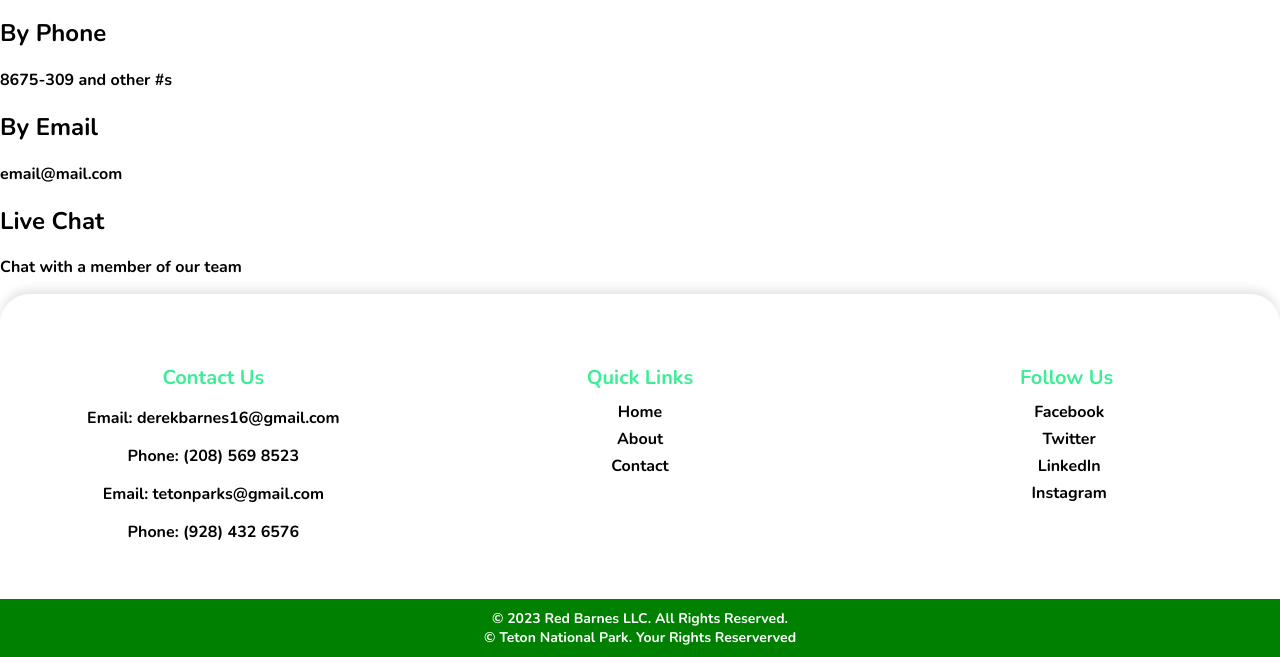
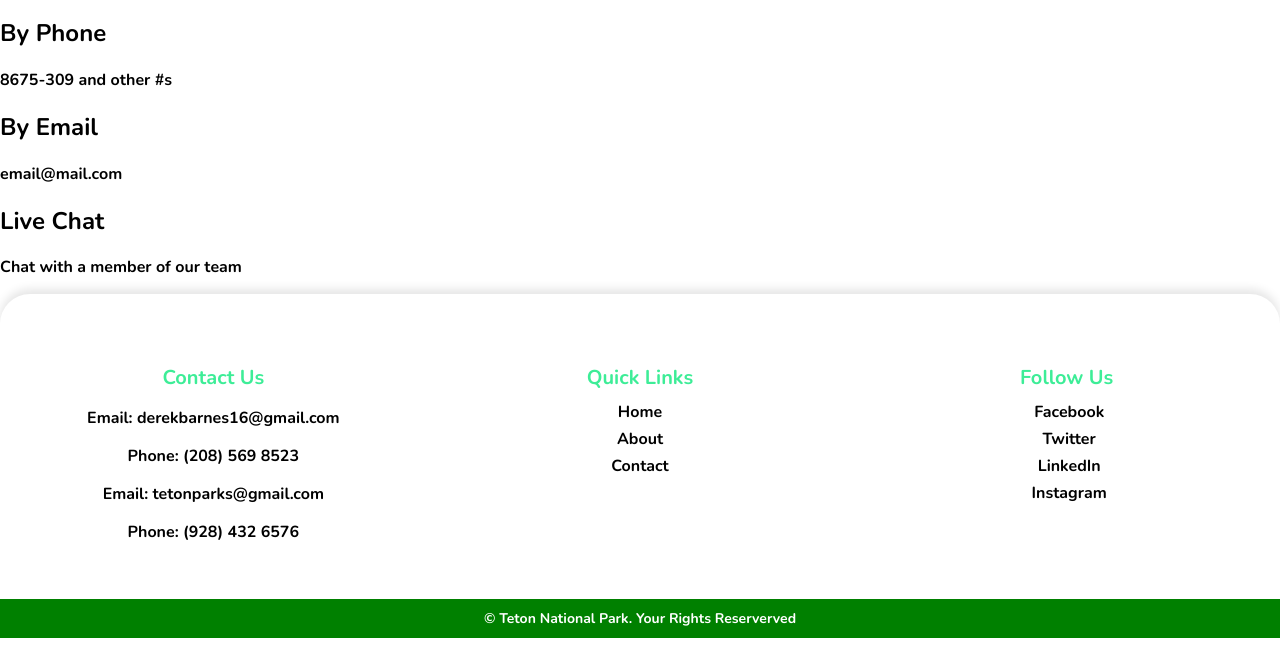
Before and after one commit to cupofvilatte/pollutionprevention, a website: page contactus.html in a window 1280 px wide. Shown: the part 398-1055 px from the top of the page. Drawn offline with nearby package versions, Linux system fonts and the light colour scheme.

Commit message:
Fixed the copyright stuff

```diff
--- a/contactus.html
+++ b/contactus.html
@@ -81,7 +81,6 @@
         </div>
 
         <div class="footer-bottom">
-          <p>&copy; 2023 Red Barnes LLC. All Rights Reserved.</p>
           <p>&copy; Teton National Park. Your Rights Reserverved</p>
         </div>
     </footer>
```
Also changed, not shown: aboutourcause.html (+0 -1 lines).
